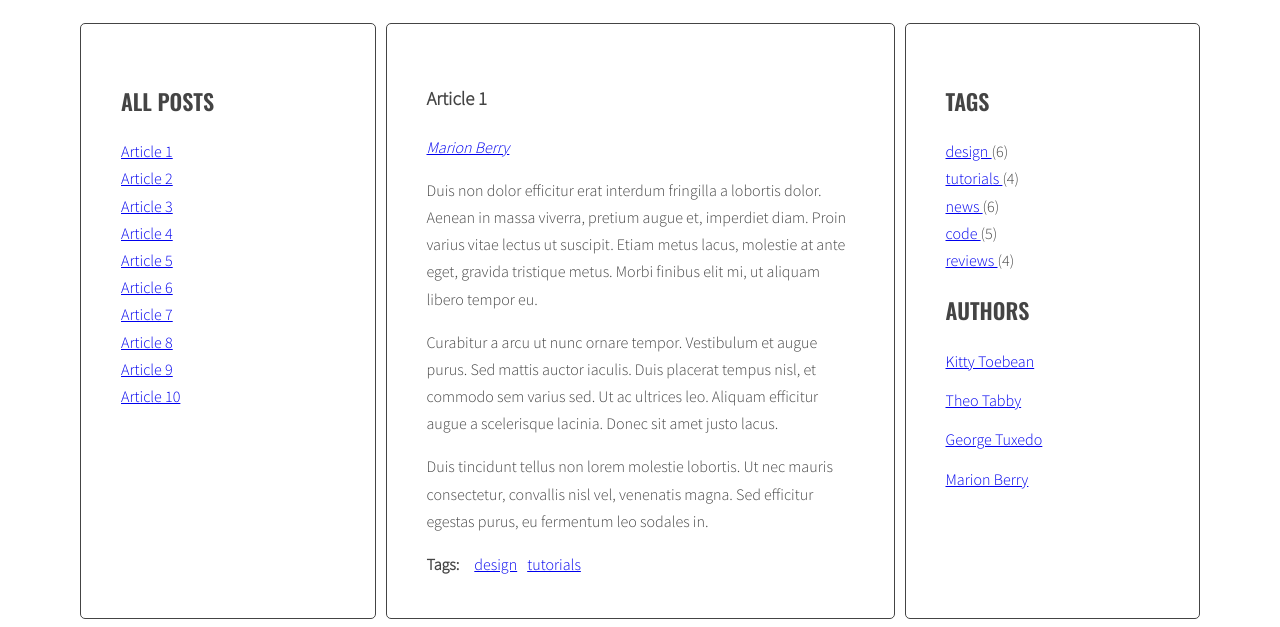
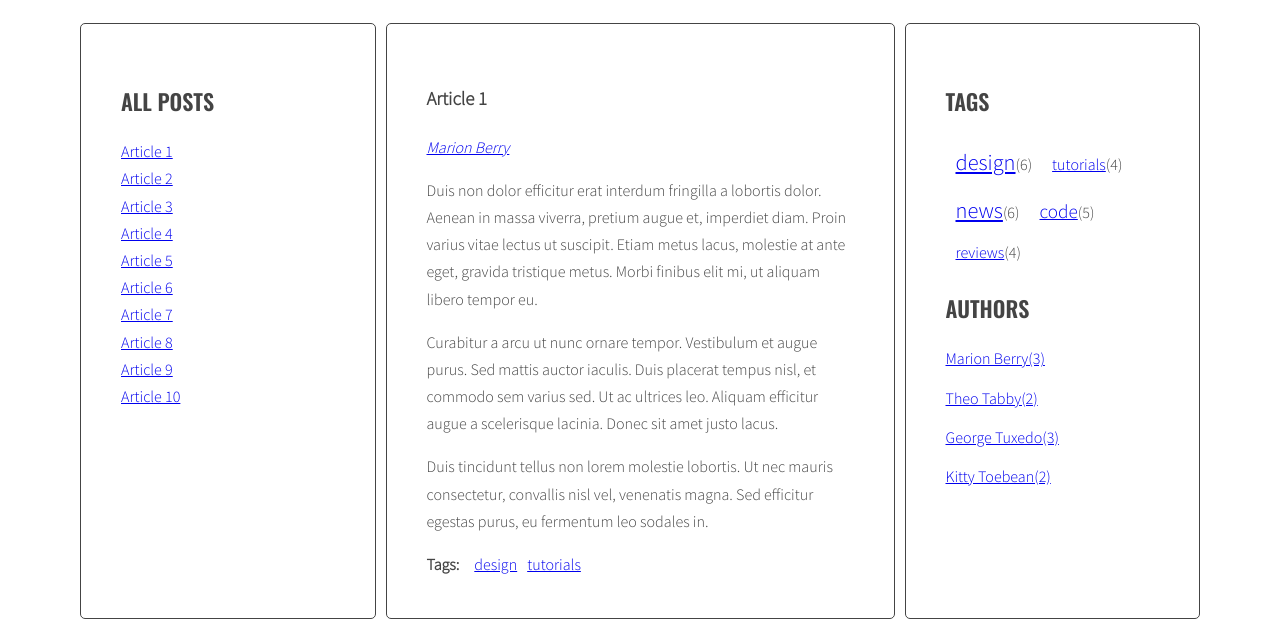
Before and after one commit to voiceofthunder0108/6-7-new, a website: page index.html in a window 1280 px wide. Shown: the part 220-847 px from the top of the page. Drawn offline with nearby package versions, Linux system fonts and the light colour scheme.

Commit message:
Add tag cloud

```diff
--- a/js/script.js
+++ b/js/script.js
@@ -2,12 +2,30 @@
   'use strict';
 
   /* OPTIONS */
-  const optArticleSelector = '.post',
-    optTitleSelector = '.post-title',
-    optTitleListSelector = '.titles',
-    optArticleTagsSelector = '.post-tags .list',
+  const opts = {
+    articleSelector: '.post',
+    titleSelector: '.post-title',
+    titleListSelector: '.titles',
+    articleTagsSelector: '.post-tags .list',
+    articleAuthorSelector: '.post .post-author',
+    tagsListSelector: '.tags.list',
+    cloudClassCount: '5',
+    cloudClassPrefix: 'tag-size-',
+    authorsListSelector: '.authors.list'
+  };
+
+
+  /*
+  const opts.articleSelector = '.post',
+    opts.titleSelector = '.post-title',
+    opts.titleListSelector = '.titles',
+    opts.articleTagsSelector = '.post-tags .list',
     optArticleAuthorSelector = '.post-author',
-    optTagsListSelector = '.tags.list';
+    opts.tagsListSelector = '.tags.list',
+    opts.cloudClassCount = 5,
+    opts.cloudClassPrefix = 'tag-size-',
+    opts.authorsListSelector = '.authors.list';
+    */
 
   /* ***1. WYŚWIETLANIE PRAWIDŁOWEGO ARTYKUŁU PO KLIKNIECIU W LINK NA LIŚCIE TYTUŁÓW (i pogrubienie czcionki dla aktywnego linka)*** */
   const titleClickHandler = function(event){
@@ -42,11 +60,11 @@
   const generateTitleLinks = function(customSelector = ''){
 
     /* [DONE] remove contents of titleList */
-    const titleList = document.querySelector(optTitleListSelector);
+    const titleList = document.querySelector(opts.titleListSelector);
 
     titleList.innerHTML = '';
     /* [DONE] for each article */
-    const articles = document.querySelectorAll(optArticleSelector + customSelector);
+    const articles = document.querySelectorAll(opts.articleSelector + customSelector);
 
     let html = '';
 
@@ -55,7 +73,7 @@
       const articleId = article.getAttribute('id');
       /* [DONE] find the title element */
       /* [DONE] get the title from the title element */
-      const articleTitle = article.querySelector(optTitleSelector).innerHTML;
+      const articleTitle = article.querySelector(opts.titleSelector).innerHTML;
       /* [DONE] create HTML of the link */
       const linkHTML = '<li><a href="#' + articleId + '"><span>' + articleTitle + '</span></a></li>';
       /* [DONE] insert link into titleList */
@@ -74,17 +92,48 @@
 
   generateTitleLinks();
 
+  /* ***3.2 ZNALEZIENIE SKRAJNYCH LICZB WYSTAPIEŃ*** */
+  const calculateTagsParams = function(tags){
+    const params = {
+      max: 0,
+      min: 999999
+    };
+
+    for(let tag in tags){
+      if(tags[tag] > params.max){
+        params.max = tags[tag];
+      } else if(tags[tag] < params.min){
+        params.min = tags[tag];
+      }
+    }
+
+    return params;
+  };
+
+  /* ***3.2 WYBRANIE KLASY DLA TAGU (aby zmienić jego czcionke w chmurze)*** */
+  const calculateTagClass = function(count, params){
+    const normalizedCount = count - params.min;
+
+    const normalizedMax = params.max - params.min;
+
+    const percentage = normalizedCount / normalizedMax;
+
+    const classNumber = Math.floor( percentage * (opts.cloudClassCount - 1) + 1 );
+
+    return classNumber;
+  };
+
   /* ***3. GENEROWANIE TAGÓW W ARTYKUŁACh*** */
   const generateTags = function(){
     /* [NEW] create a new variable allTags with an empty object */
     //let allTags = [];
     let allTags = {};
     /* [DONE] find all articles */
-    const articles = document.querySelectorAll(optArticleSelector);
+    const articles = document.querySelectorAll(opts.articleSelector);
     /* [DONE] START LOOP: for every article: */
     for (let article of articles) {
       /* [DONE] find tags wrapper */
-      const tagsWrapper = article.querySelector(optArticleTagsSelector);
+      const tagsWrapper = article.querySelector(opts.articleTagsSelector);
       /* [DONE] make html variable with empty string */
       let html = '';
       /* [DONE] get tags from data-tags attribute */
@@ -114,14 +163,20 @@
     /* [DONE] END LOOP: for every article: */
     }
     /* [NEW] find list of tags in right column */
-    const tagList = document.querySelector(optTagsListSelector);
+    const tagList = document.querySelector(opts.tagsListSelector);
+
+    const tagsParams = calculateTagsParams(allTags);
+    console.log('tagsParams:', tagsParams);
+
     /* [NEW] create variable for all links HTML code */
     let allTagsHTML = '';
 
     /* [NEW] START LOOP: for each tag in allTags: */
     for(let tag in allTags){
       /* [NEW] generate code of a link and add it to allTagsHTML */
-      allTagsHTML += '<li><a href="#tag-' + tag + '">' + tag + ' </a><span>(' + allTags[tag] + ')</span></li> ';
+      const tagLinkHTML = '<li><a href="#tag-' + tag + '" class="' + opts.cloudClassPrefix + calculateTagClass(allTags[tag], tagsParams) + '">' + tag + '</a><span>(' + allTags[tag] + ')</span></li>';
+      allTagsHTML += tagLinkHTML;
+      //allTagsHTML += '<li><a href="#tag-' + tag + '" class="">' + tag + ' </a><span>(' + allTags[tag] + ')</span></li> ';
     }
 
     /* [NEW] END LOOP: for each tag in allTags: */
@@ -179,10 +234,11 @@
 
   /* ***5. GENEROWANIE AUTORÓW W ARTYKUŁACh (jako linki)*** */
   const generateAuthors = function(){
-    const articles = document.querySelectorAll(optArticleSelector);
+    let allAuthors = {};
+    const articles = document.querySelectorAll(opts.articleSelector);
 
     for (const article of articles) {
-      const articleWrapper = article.querySelector(optArticleAuthorSelector);
+      const articleWrapper = article.querySelector(opts.articleAuthorSelector);
 
       let html = '';
 
@@ -192,8 +248,24 @@
 
       html = html + authorHTML;
 
+      if(!allAuthors[articleAuthor]) {
+        allAuthors[articleAuthor] = 1;
+      } else {
+        allAuthors[articleAuthor]++;
+      }
+
       articleWrapper.innerHTML = html;
     }
+
+    const authorList = document.querySelector(opts.authorsListSelector);
+
+    let allAuthorsHTML = '';
+
+    for (let author in allAuthors) {
+      allAuthorsHTML += '<li><a href="#author-' + author + '"><span class="author-name">' + author + '('+ allAuthors[author] + ')</span></a><li>';
+    }
+
+    authorList.innerHTML = allAuthorsHTML;
   };
 
   generateAuthors();
--- a/sass/style.scss
+++ b/sass/style.scss
@@ -126,3 +126,24 @@ body {
     margin: 0 10px 0 0;
   }
 }
+
+/* Cloud of Tags */
+
+.tag-size-1 {font-size: 100%;}
+
+.tag-size-2 {font-size: 110%;}
+
+.tag-size-3 {font-size: 120%;}
+
+.tag-size-4 {font-size: 130%;}
+
+.tag-size-5 {font-size: 140%;}
+
+.tags li {
+    display: inline-block;
+    padding: 5px 10px;
+  }
+
+.author-name {
+  text-transform: capitalize;
+}
```
Also changed, not shown: css/style.css, 1 other file.
